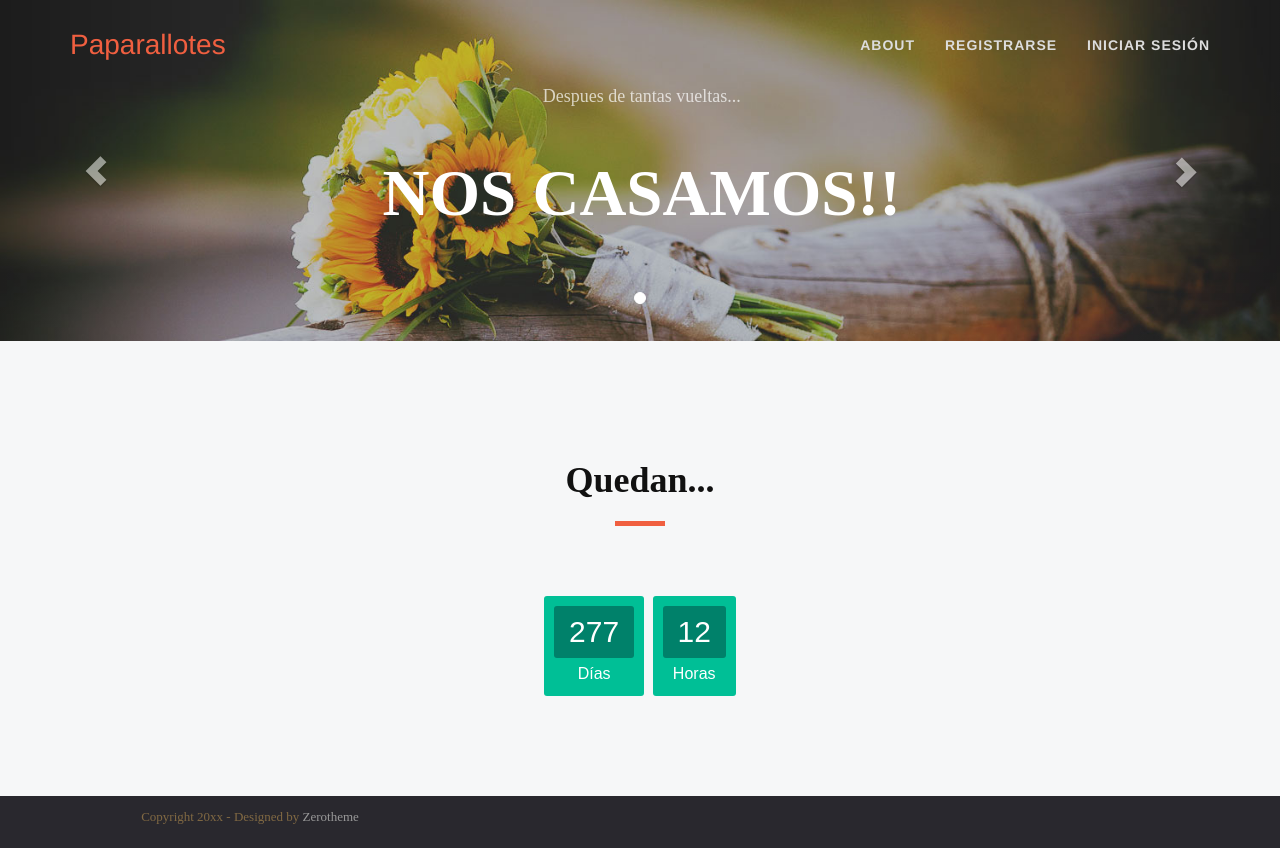
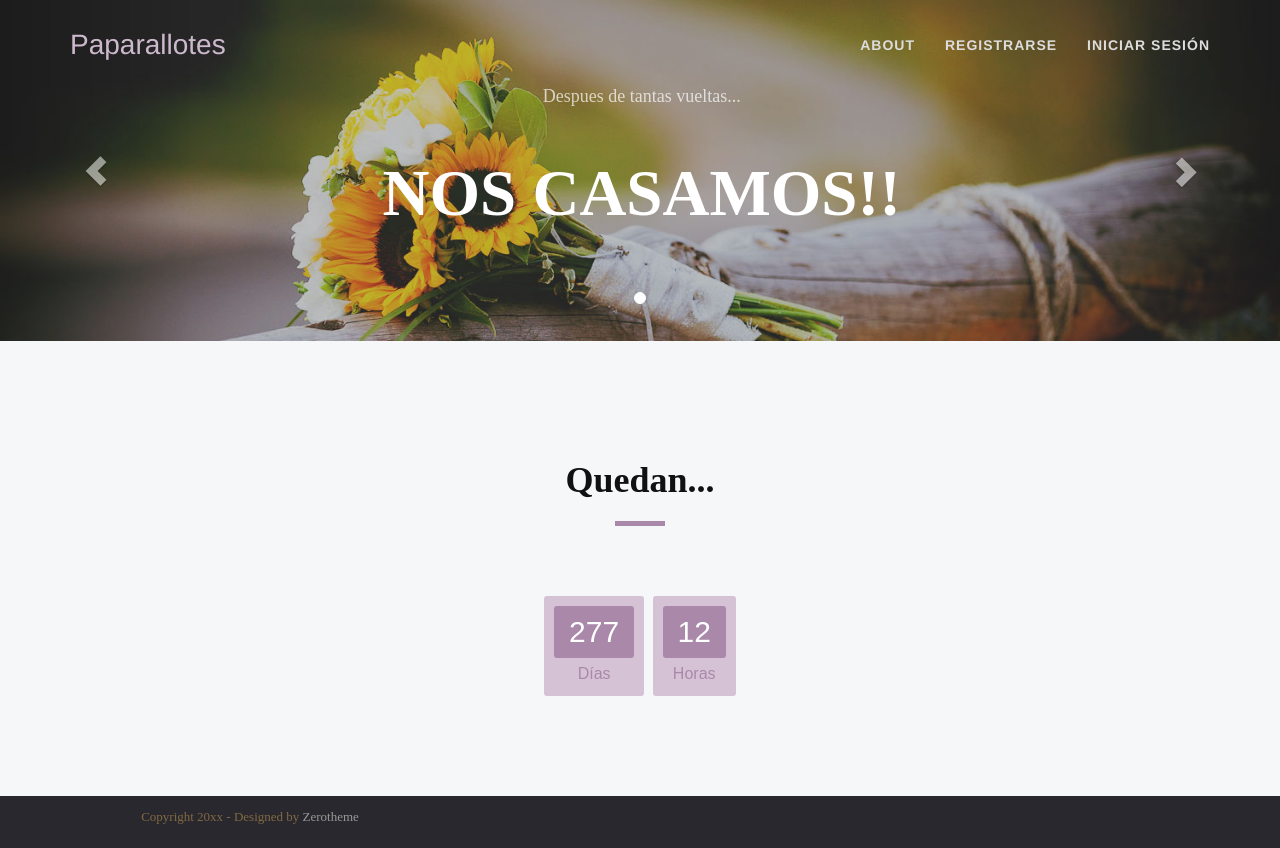
Before and after one commit to palvarez89/paparajotesybellotas, a Django app: page /es/ in a window 1280 px wide. Run offline with Django 3.2, Linux system fonts and the light colour scheme; some libraries are stand-ins or nearby versions.

Commit message:
Playing with colors

```diff
--- a/paparajotes_y_bellotas/static/css/style.css
+++ b/paparajotes_y_bellotas/static/css/style.css
@@ -1,5 +1,7 @@
 :root {
-    --main-color: #F05F40;
+    --main-color: #cdb9cd;
+    --main-color-dark: #d5c3d5;
+    --main-color-darker: #aa88aa;
 }
 
 /*
@@ -88,7 +90,7 @@ input:not([type]), input[type="color"], input[type="email"], input[type="number"
 }
 
 hr{max-width: 50px;
-    border-color:  var(--main-color);
+    border-color:  var(--main-color-darker);
     border-width: 5px;}
 
 /* ---------------------------------------------------------------------------- */
@@ -383,14 +385,50 @@ a.btn:focus{outline: 0;}
 	margin: -20px 0 0;
 }
 
+
+
+
 /* Working around possible bug in bootstrap */
 .img-responsive, .thumbnail>img, .thumbnail a>img, .carousel-inner>.item>img, .carousel-inner>.item>a>img {
     width: 100%;
 }
 
+/* Make carousel stay */
 @media(max-width:768px) {
     header .carousel {
 	padding-top: 50px
     }
 
 }
+/* Change navbar burger color */
+.navbar-default .navbar-toggle span.icon-bar{background-color: #000;}
+
+/* Count down */
+#clockdiv{
+        font-family: sans-serif;
+        display: inline-block;
+        font-weight: 100;
+        text-align: center;
+        font-size: 30px;
+}
+
+#clockdiv > div{
+        padding: 10px;
+        border-radius: 3px;
+        background:  var(--main-color-dark);
+        color:  var(--main-color-darker);
+        display: inline-block;
+}
+
+#clockdiv div > span{
+        padding: 15px;
+        border-radius: 3px;
+        background:  var(--main-color-darker);
+        color: #fff;
+        display: inline-block;
+}
+
+.smalltext{
+        padding-top: 5px;
+        font-size: 16px;
+}
--- a/paparajotes_y_bellotas/templates/pages/home.html
+++ b/paparajotes_y_bellotas/templates/pages/home.html
@@ -25,37 +25,6 @@
 		</div>
 	</div>
 </section>
-
-<style>
-
-#clockdiv{
-	font-family: sans-serif;
-	color: #fff;
-	display: inline-block;
-	font-weight: 100;
-	text-align: center;
-	font-size: 30px;
-}
-
-#clockdiv > div{
-	padding: 10px;
-	border-radius: 3px;
-	background: #00BF96;
-	display: inline-block;
-}
-
-#clockdiv div > span{
-	padding: 15px;
-	border-radius: 3px;
-	background: #00816A;
-	display: inline-block;
-}
-
-.smalltext{
-	padding-top: 5px;
-	font-size: 16px;
-}
-</style>
 
 <script>
 function getTimeRemaining(endtime) {
```
